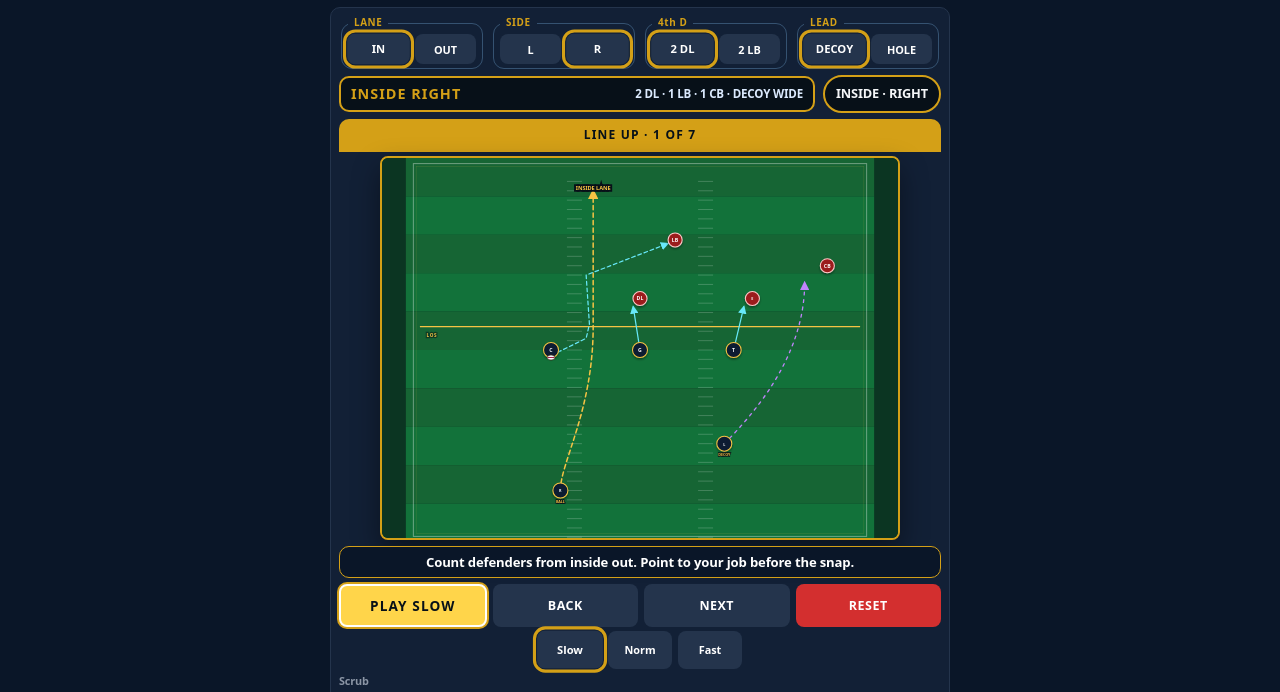
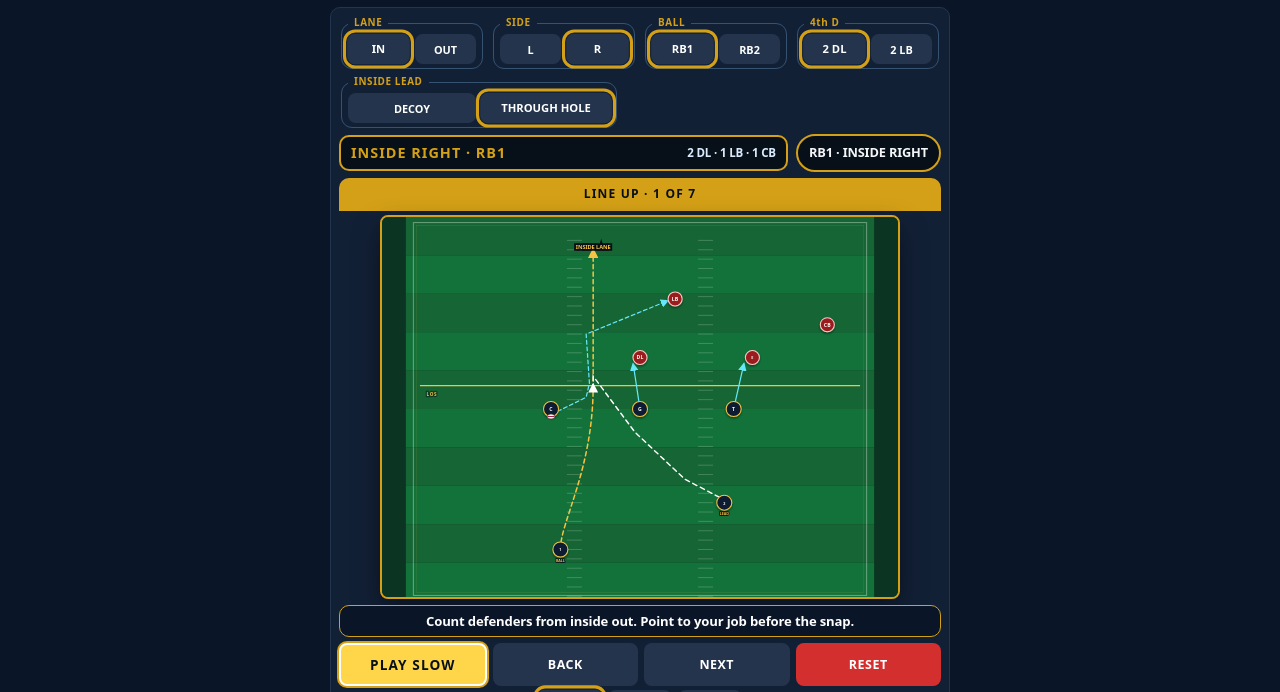
Before and after one commit to Seaverhall10/Flag_Football_AI, a plain HTML site: page drills.html in a window 1280 px wide. Shown: the part 74-766 px from the top of the page. Drawn offline with Linux system fonts and the light colour scheme.

Commit message:
Outside run: other back kicks the Corner. Pick RB1 or RB2 for the ball.

```diff
--- a/css/styles.css
+++ b/css/styles.css
@@ -1196,3 +1196,6 @@ body.half-drill-page { padding-bottom: 16px; }
   .half-drill-page .sim-root.half-drill-root,
   .half-drill-page .half-team-svg { max-height: 42vh; }
 }
+
+.half-drill-page .decoy-row { grid-template-columns: minmax(0, 280px); margin: 0 0 6px; }
+.half-drill-page .decoy-row[hidden] { display: none; }
--- a/drills.html
+++ b/drills.html
@@ -4,8 +4,8 @@
   <meta charset="utf-8">
   <meta name="viewport" content="width=device-width, initial-scale=1">
   <title>Half-Team Blocking Drill — Cy-Fair K/1 Lions</title>
-  <meta name="description" content="5 on 4 half-line blocking drill. Center wraps to the LB.">
-  <link rel="stylesheet" href="css/styles.css?v=tight">
+  <meta name="description" content="5 on 4 half-line blocking drill. Pick the ball carrier. Outside back kicks the Corner.">
+  <link rel="stylesheet" href="css/styles.css?v=kick">
 </head>
 <body class="half-drill-page">
   <a class="skip-link" href="#main">Skip to content</a>
@@ -28,15 +28,18 @@
       <div class="drill-choice-grid">
         <fieldset class="drill-choice"><legend>LANE</legend><div class="look-toggle" role="group" aria-label="Run lane"><button class="btn btn-secondary is-active" type="button" data-half-lane="inside" aria-pressed="true">IN</button><button class="btn btn-secondary" type="button" data-half-lane="outside" aria-pressed="false">OUT</button></div></fieldset>
         <fieldset class="drill-choice"><legend>SIDE</legend><div class="look-toggle" role="group" aria-label="Play side"><button class="btn btn-secondary" type="button" data-half-side="left" aria-pressed="false">L</button><button class="btn btn-secondary is-active" type="button" data-half-side="right" aria-pressed="true">R</button></div></fieldset>
+        <fieldset class="drill-choice"><legend>BALL</legend><div class="look-toggle" role="group" aria-label="Ball carrier"><button class="btn btn-secondary is-active" type="button" data-half-carrier="RB1" aria-pressed="true">RB1</button><button class="btn btn-secondary" type="button" data-half-carrier="RB2" aria-pressed="false">RB2</button></div></fieldset>
         <fieldset class="drill-choice"><legend>4th D</legend><div class="look-toggle" role="group" aria-label="Fourth defender"><button class="btn btn-secondary is-active" type="button" data-half-front="two-dl" aria-pressed="true">2 DL</button><button class="btn btn-secondary" type="button" data-half-front="two-lb" aria-pressed="false">2 LB</button></div></fieldset>
-        <fieldset class="drill-choice"><legend>LEAD</legend><div class="look-toggle" role="group" aria-label="Lead path"><button class="btn btn-secondary is-active" type="button" data-half-decoy="on" aria-pressed="true">DECOY</button><button class="btn btn-secondary" type="button" data-half-decoy="off" aria-pressed="false">HOLE</button></div></fieldset>
+      </div>
+      <div class="drill-choice-grid decoy-row" id="half-decoy-choice">
+        <fieldset class="drill-choice"><legend>INSIDE LEAD</legend><div class="look-toggle" role="group" aria-label="Inside lead path"><button class="btn btn-secondary" type="button" data-half-decoy="on" aria-pressed="false">DECOY</button><button class="btn btn-secondary is-active" type="button" data-half-decoy="off" aria-pressed="true">THROUGH HOLE</button></div></fieldset>
       </div>
       <div class="half-call-row">
-        <div id="half-call" class="half-call" aria-live="polite"><strong>INSIDE RIGHT</strong><span>2 DL · 1 LB · 1 CB</span></div>
-        <span class="play-call-badge" id="half-badge">INSIDE · RIGHT</span>
+        <div id="half-call" class="half-call" aria-live="polite"><strong>INSIDE RIGHT · RB1</strong><span>2 DL · 1 LB · 1 CB</span></div>
+        <span class="play-call-badge" id="half-badge">RB1 · INSIDE RIGHT</span>
       </div>
       <p id="half-beat" class="timer-label sim-beat">LINE UP · 1 OF 7</p>
-      <h2 id="half-title" class="visually-hidden">Inside Right · Two-DL Front</h2>
+      <h2 id="half-title" class="visually-hidden">Inside Right · RB1</h2>
       <div id="half-drill-root" class="sim-root half-drill-root"></div>
       <p id="half-cue" class="sim-cue" aria-live="polite">Count defenders from inside out. Point to your job before the snap.</p>
       <div class="sim-controls"><button type="button" class="btn btn-primary sim-big" id="half-play">PLAY SLOW</button><button type="button" class="btn btn-secondary sim-big" id="half-back">BACK</button><button type="button" class="btn btn-secondary sim-big" id="half-next">NEXT</button><button type="button" class="btn btn-danger sim-big" id="half-reset">RESET</button></div>
@@ -62,8 +65,8 @@
       <div class="half-more-body">
         <div class="half-guide-grid">
           <article class="half-guide-card"><span class="guide-number">1</span><h3>Point before the snap</h3><p>Each blocker points to one defender. Guard owns the DL. Center climbs to the LB. Tackle takes the edge.</p></article>
-          <article class="half-guide-card"><span class="guide-number">2</span><h3>Inside run</h3><p>Runner presses between Center and Guard. Lead enters first or decoys wide.</p></article>
-          <article class="half-guide-card"><span class="guide-number">3</span><h3>Outside run</h3><p>Runner reaches Tackle's outside hip before turning north. Corner stays outside.</p></article>
+          <article class="half-guide-card"><span class="guide-number">2</span><h3>Inside run</h3><p>Pick which back has the ball. The other back leads through the hole, or decoys wide.</p></article>
+          <article class="half-guide-card"><span class="guide-number">3</span><h3>Outside run</h3><p>The other back kicks the Corner (inside hip). Tackle takes the edge. Runner goes north once the CB is occupied.</p></article>
           <article class="half-guide-card"><span class="guide-number">4</span><h3>Fit</h3><p>Head out, hands inside. Defender anchors, sheds to the lane, never through a child's head.</p></article>
         </div>
       </div>
@@ -71,7 +74,7 @@
   </main>
 
   <footer class="foot"><div class="foot-inner"><div>Cy-Fair K/1 Lions</div><div><a href="https://seaverhall10.github.io/Flag_Football_AI/">Pages</a></div></div></footer>
-  <script src="js/half-drill.v2.js?v=tight"></script>
+  <script src="js/half-drill.v2.js?v=kick"></script>
   <script src="js/app.js"></script>
 </body>
 </html>
--- a/js/half-drill.v2.js
+++ b/js/half-drill.v2.js
@@ -8,12 +8,12 @@
     { name: "DIRECT SNAP", cue: "Center snaps to Runner. Defense reads the ball without crossing early." },
     { name: "FIRST STEP", cue: "Guard: your DL. Center: A-gap, then climb to the backer." },
     { name: "FIT", cue: "G on the DL. C wraps inside to the backer. T on the edge." },
-    { name: "LANE", cue: "Lead RB enters first. Runner commits to the selected lane." },
+    { name: "LANE", cue: "If we go outside, the other back takes the Corner. Runner hits the lane." },
     { name: "SHED / FLAG", cue: "Defense finds the ball, sheds toward the lane, and closes under control." },
     { name: "FINISH", cue: "Runner goes north. Defense pursues inside-out; Corner keeps contain." }
   ];
   const state = {
-    lane: "inside", side: "right", front: "two-dl", decoy: true, t: 0, playing: false, speed: 10500,
+    lane: "inside", side: "right", front: "two-dl", decoy: false, carrier: "RB1", t: 0, playing: false, speed: 10500,
     startT: 0, startedAt: 0, raf: 0, selected: null, players: {},
     nudge: { RUN: { x: 0, y: 0 }, LEAD: { x: 0, y: 0 } },
     shown: null, dragging: null
@@ -37,17 +37,20 @@
   function gHipLabel() { return gHipKind() === "inside" ? "INSIDE HIP" : "OUTSIDE HIP"; }
   function playOut() { return state.side === "right" ? 1 : -1; }
   function hipDx(kind) { const outside = playOut() * HIP; return kind === "outside" ? outside : -outside; }
-  function hipOf(def, kind) { return { x: def.x + hipDx(kind), y: def.y + 8 }; }
+  function hipOf(def, kind) { return { x: def.x + hipDx(kind), y: def.y + 4 }; }
+  function runnerId() { return state.carrier === "RB2" ? "LEAD" : "RUN"; }
+  function leadId() { return state.carrier === "RB2" ? "RUN" : "LEAD"; }
+  function leadToCorner() { return state.lane === "outside" || state.decoy; }
 
   function labels() {
     return {
-      C: "CENTER", G: "GUARD", T: "TACKLE", RUN: "RUNNER", LEAD: "LEAD RB",
+      C: "CENTER", G: "GUARD", T: "TACKLE", RUN: "RB1", LEAD: "RB2",
       DL: "D-LINE", LB: state.front === "two-dl" ? "LINEBACKER" : "LB-IN", CB: "CORNER",
       FLEX: state.front === "two-dl" ? "EDGE / DL" : "LB-OUT"
     };
   }
   function tokenLabels() {
-    return { C: "C", G: "G", T: "T", RUN: "R", LEAD: "L", DL: "DL", LB: "LB", CB: "CB", FLEX: state.front === "two-dl" ? "E" : "O" };
+    return { C: "C", G: "G", T: "T", RUN: "1", LEAD: "2", DL: "DL", LB: "LB", CB: "CB", FLEX: state.front === "two-dl" ? "E" : "O" };
   }
   function rawHomes() {
     const ol = { C: { x: 310, y: 410 }, G: { x: 500, y: 410 }, T: { x: 700, y: 410 }, RUN: { x: 330, y: 710 }, LEAD: { x: 680, y: 610 } };
@@ -67,13 +70,20 @@
     const tHip = hipOf(h.FLEX, gHipKind());
     const cHip = hipOf(h.LB, "inside");
     const lanePt = { x: laneX(), y: LOS - 20 };
-    return {
+    const cbHip = hipOf(h.CB, "inside");
+    const run = runnerId(), lead = leadId();
+    const leadPoint = leadToCorner() ? cbHip : lanePt;
+    const leadTask = state.lane === "outside"
+      ? "You are the outside back. Kick the Corner. Inside hip. Seal him out."
+      : (state.decoy ? "Decoy wide. Hold the Corner." : "Lead through the hole. Center has the backer.");
+    const out = {
       C: { target: "LB", point: cHip, task: "Snap. Climb through the A-gap. Wrap inside the DL to the backer. Do not block Guard's man." },
       G: { target: "DL", point: gHip, task: `${gHipLabel()} of D-LINE. That is YOUR guy.` },
-      T: { target: "FLEX", point: tHip, task: `${gHipLabel()} of EDGE. Stay on him.` },
-      LEAD: { target: state.decoy ? "CB" : "LANE", point: state.decoy ? { x: h.CB.x, y: h.CB.y + 36 } : lanePt, task: state.decoy ? "Decoy wide. Hold the Corner." : "Lead through the hole. Center has the backer." },
-      RUN: { target: "LANE", point: { x: laneX(), y: LOS }, task: `Snap. ${laneName()} ${sideName()}. One cut. North.` }
+      T: { target: "FLEX", point: tHip, task: `${gHipLabel()} of EDGE. Stay on him.` }
     };
+    out[run] = { target: "LANE", point: { x: laneX(), y: LOS }, task: `You have the ball. ${laneName()} ${sideName()}. Follow. Plant. Go.` };
+    out[lead] = { target: leadToCorner() ? "CB" : "LANE", point: leadPoint, task: leadTask };
+    return out;
   }
   function defenseTasks() {
     return state.front === "two-dl"
@@ -81,25 +91,29 @@
           DL: `Anchor inside · separate from Guard · shed toward ${laneName()} lane`,
           FLEX: `Set the edge · outside arm free · squeeze without losing contain`,
           LB: `Stay square. Center is climbing to you. Shed, then the ball.`,
-          CB: `Unblocked contain · nothing outside · force Runner back to pursuit`
+          CB: state.lane === "outside"
+            ? `Fight the lead · keep outside leverage · nothing outside`
+            : `Unblocked contain · nothing outside · force Runner back to pursuit`
         }
       : {
           DL: `Anchor inside · separate from Guard · shed toward ${laneName()} lane`,
           LB: `Stay square. Center is climbing to you. Shed, then the ball.`,
-          FLEX: `Stay square outside · fit Lead RB · protect the selected lane`,
-          CB: `Unblocked contain · nothing outside · force Runner back to pursuit`
+          FLEX: `Stay square outside · fit the lead · protect the selected lane`,
+          CB: state.lane === "outside"
+            ? `Fight the lead · keep outside leverage · nothing outside`
+            : `Unblocked contain · nothing outside · force Runner back to pursuit`
         };
   }
   function offenseRole(id) {
-    if (id === "RUN") return "BALL";
-    if (id === "LEAD") return state.decoy ? "DECOY" : "LEAD";
+    if (id === runnerId()) return "BALL";
+    if (id === leadId()) return state.lane === "outside" ? "CB" : (state.decoy ? "DECOY" : "LEAD");
     if (id === "G") return gHipLabel();
     if (id === "C") return "CLIMB";
     return "BLOCK";
   }
   function tokenCaption(id) {
-    if (id === "RUN") return "BALL";
-    if (id === "LEAD") return state.decoy ? "DECOY" : "LEAD";
+    if (id === runnerId()) return "BALL";
+    if (id === leadId()) return state.lane === "outside" ? "CB" : (state.decoy ? "DECOY" : "LEAD");
     return "";
   }
 
@@ -133,30 +147,31 @@
   }
 
   function runnerPose(beat) {
-    const h = homes().RUN, x = laneX(), finishX = state.lane === "outside" ? x : lerp(x, 500, .12);
-    return [h, { x: h.x, y: h.y - 8 }, { x: lerp(h.x, x, .18), y: 685 }, { x: lerp(h.x, x, .48), y: 555 }, { x, y: 420 }, { x, y: 300 }, { x: finishX, y: 70 }][beat];
+    const h = homes()[runnerId()], x = laneX(), finishX = state.lane === "outside" ? x : lerp(x, 500, .12);
+    return [h, { x: h.x, y: h.y - 6 }, { x: lerp(h.x, x, .22), y: 620 }, { x: lerp(h.x, x, .52), y: 500 }, { x, y: 380 }, { x, y: 270 }, { x: finishX, y: 64 }][beat];
   }
   function leadPose(beat) {
-    const h = homes().LEAD, target = assignments().LEAD.point, x = laneX();
-    if (state.decoy) {
-      const cb = homes().CB;
-      const flare = { x: lerp(h.x, cb.x, .78), y: cb.y + 36 };
+    const h = homes()[leadId()], x = laneX();
+    if (leadToCorner()) {
+      const hip = hipOf(homes().CB, state.lane === "outside" ? "inside" : "outside");
+      const fit = state.lane === "outside" ? hip : { x: lerp(h.x, homes().CB.x, .78), y: homes().CB.y + 28 };
       return [
         h,
-        { x: lerp(h.x, flare.x, .1), y: h.y - 6 },
-        { x: lerp(h.x, flare.x, .38), y: 575 },
-        { x: lerp(h.x, flare.x, .62), y: 455 },
-        { x: lerp(h.x, flare.x, .86), y: 340 },
-        flare,
-        { x: lerp(flare.x, cb.x, .28), y: cb.y + 28 }
+        { x: lerp(h.x, fit.x, .08), y: h.y - 6 },
+        { x: lerp(h.x, fit.x, .32), y: lerp(h.y, fit.y, .28) },
+        { x: lerp(h.x, fit.x, .58), y: lerp(h.y, fit.y, .55) },
+        mix(h, fit, .86),
+        fit,
+        { x: fit.x, y: fit.y - 2 }
       ][beat];
     }
-    return [h, { x: h.x, y: h.y - 8 }, { x: lerp(h.x, x, .3), y: 610 }, { x: lerp(h.x, x, .68), y: 505 }, { x, y: 365 }, { x: target.x, y: target.y + 35 }, { x: target.x, y: target.y + 30 }][beat];
+    const target = { x: x, y: LOS - 18 };
+    return [h, { x: h.x, y: h.y - 6 }, { x: lerp(h.x, x, .3), y: 560 }, { x: lerp(h.x, x, .68), y: 460 }, { x, y: 340 }, { x: target.x, y: target.y + 20 }, { x: target.x, y: target.y + 16 }][beat];
   }
   function poseAtBeat(beat) {
     const h = homes(), out = basePoses();
-    out.RUN = runnerPose(beat);
-    out.LEAD = leadPose(beat);
+    out[runnerId()] = runnerPose(beat);
+    out[leadId()] = leadPose(beat);
     const x = laneX(), laneBias = state.side === "right" ? -24 : 24;
     if (beat >= 5) {
       const lbTarget = { x: x + laneBias, y: 275 };
@@ -197,18 +212,23 @@
   }
   function reactToBall(poses) {
     if (state.t < 1) return;
-    const ballX = poses.RUN.x;
-    const k = state.dragging === "RUN" ? 0.22 : 0.55;
+    const rid = runnerId();
+    const ballX = poses[rid].x;
+    const k = state.dragging === rid ? 0.22 : 0.55;
     const follow = clamp((state.t - 1) / 4.2, 0, 1);
-    const lbWant = { x: lerp(homes().LB.x, ballX + (state.side === "right" ? -24 : 24), follow), y: lerp(homes().LB.y, Math.min(poses.RUN.y - 50, 280), follow * 0.7) };
+    const lbWant = { x: lerp(homes().LB.x, ballX + (state.side === "right" ? -24 : 24), follow), y: lerp(homes().LB.y, Math.min(poses[rid].y - 50, 280), follow * 0.7) };
     poses.LB = mix(poses.LB, lbWant, k);
-    const margin = 72;
+    const margin = state.lane === "outside" ? 48 : 72;
     let wantCb = poses.CB.x;
-    if (state.side === "right") wantCb = Math.max(poses.CB.x, ballX + margin);
-    else wantCb = Math.min(poses.CB.x, ballX - margin);
-    poses.CB.x = lerp(poses.CB.x, wantCb, k);
+    if (state.lane === "outside" && state.t >= 2) {
+      /* stay and fight the lead; do not immediately chase outside */
+    } else {
+      if (state.side === "right") wantCb = Math.max(poses.CB.x, ballX + margin);
+      else wantCb = Math.min(poses.CB.x, ballX - margin);
+      poses.CB.x = lerp(poses.CB.x, wantCb, k);
+    }
     if (state.t < 5) {
-      const pin = state.dragging === "RUN" ? 0.35 : 0.2;
+      const pin = state.dragging === rid ? 0.35 : 0.2;
       poses.DL = mix(poses.DL, { x: homes().DL.x, y: homes().DL.y + 6 }, pin);
       poses.FLEX = mix(poses.FLEX, { x: homes().FLEX.x + playOut() * 8, y: homes().FLEX.y + 4 }, pin);
     }
@@ -231,7 +251,7 @@
     else poses.C.x = Math.max(poses.C.x, limit);
   }
   function separate(poses) {
-    const close = { "G|DL": 1, "DL|G": 1, "T|FLEX": 1, "FLEX|T": 1 };
+    const close = { "G|DL": 1, "DL|G": 1, "T|FLEX": 1, "FLEX|T": 1, "LEAD|CB": 1, "CB|LEAD": 1, "RUN|CB": 1, "CB|RUN": 1 };
     const ids = Object.keys(poses);
     for (let pass = 0; pass < 4; pass += 1) {
       for (let i = 0; i < ids.length; i += 1) {
@@ -264,7 +284,7 @@
   }
 
   function drawLane() {
-    const x = laneX(), start = homes().RUN;
+    const x = laneX(), start = homes()[runnerId()];
     lanePath.setAttribute("d", `M ${start.x},${start.y} C ${start.x},650 ${x},540 ${x},${LOS} L ${x},70`);
     lanePath.setAttribute("stroke", state.lane === "inside" ? "#f6c344" : "#fb923c");
     laneLabel.setAttribute("x", String(x));
@@ -305,22 +325,17 @@
       });
       blockLayer.appendChild(path);
     });
-    const decoyLead = state.decoy;
-    const leadD = decoyLead
-      ? (function () {
-          const cb = homes().CB;
-          const flare = { x: lerp(h.LEAD.x, cb.x, .78), y: cb.y + 36 };
-          return `M ${h.LEAD.x},${h.LEAD.y} Q ${flare.x},${(h.LEAD.y + flare.y) / 2} ${flare.x},${flare.y}`;
-        }())
-      : pathFor("LEAD");
+    const lid = leadId();
+    const toCb = leadToCorner();
+    const kick = state.lane === "outside";
     const leadPath = el("path", {
-      d: leadD, fill: "none",
-      stroke: decoyLead ? "#c084fc" : "#fff",
-      "stroke-width": decoyLead ? "2.8" : "3.2",
-      "stroke-dasharray": decoyLead ? "6 10" : "14 10",
+      d: pathFor(lid), fill: "none",
+      stroke: kick ? "#fff" : (state.decoy ? "#c084fc" : "#fff"),
+      "stroke-width": "3",
+      "stroke-dasharray": kick ? "0" : (state.decoy ? "6 8" : "10 8"),
       "stroke-linecap": "round",
-      "marker-end": decoyLead ? "url(#halfDecoyArrow)" : "url(#halfLeadArrow)",
-      "data-half-owner": "LEAD", "pointer-events": "none"
+      "marker-end": kick ? "url(#halfLeadArrow)" : (state.decoy ? "url(#halfDecoyArrow)" : "url(#halfLeadArrow)"),
+      "data-half-owner": lid, "pointer-events": "none"
     });
     blockLayer.appendChild(leadPath);
   }
@@ -330,7 +345,9 @@
   function drawHips(poses) {
     hipLayer.innerHTML = "";
     if (state.t < 2 || state.t > 5) return;
-    [["G", "DL", gHipKind()], ["T", "FLEX", gHipKind()], ["C", "LB", "inside"]].forEach(([ol, defId, kind]) => {
+    const marks = [["G", "DL", gHipKind()], ["T", "FLEX", gHipKind()], ["C", "LB", "inside"]];
+    if (state.lane === "outside") marks.push([leadId(), "CB", "inside"]);
+    marks.forEach(([ol, defId, kind]) => {
       const hip = hipOf(poses[defId], kind);
       const dir = hipDx(kind) >= 0 ? 1 : -1;
       const chev = el("path", {
@@ -502,7 +519,7 @@
       player.selected.setAttribute("opacity", state.selected === id ? "1" : "0");
     });
     drawHips(poses);
-    const center = poses.C, runner = poses.RUN, amount = clamp(state.t, 0, 1);
+    const center = poses.C, runner = poses[runnerId()], amount = clamp(state.t, 0, 1);
     const ballPos = state.t < 1
       ? mix({ x: center.x, y: center.y + 16 }, { x: runner.x + 12, y: runner.y - 4 }, ease(amount))
       : { x: runner.x + 12, y: runner.y - 4 };
@@ -516,7 +533,7 @@
   }
   function updateJobs() {
     const h = homes(), a = assignments(), d = defenseTasks();
-    document.getElementById("half-offense-jobs").innerHTML = OFFENSE.map((id) => `<button type="button" class="assignment-card role-${offenseRole(id).toLowerCase().replace(" ", "-")}" data-half-job="${id}"><span class="assignment-position">${h[id].label}</span><span class="assignment-role">${id === "RUN" ? "RUN THE LANE" : id === "LEAD" ? (state.decoy ? "DECOY WIDE" : "LEAD BLOCK") : id === "G" ? gHipLabel() : id === "C" ? "WRAP TO LB" : "BLOCK"}</span><span class="assignment-task">${a[id].task}</span></button>`).join("");
+    document.getElementById("half-offense-jobs").innerHTML = OFFENSE.map((id) => `<button type="button" class="assignment-card role-${offenseRole(id).toLowerCase().replace(" ", "-")}" data-half-job="${id}"><span class="assignment-position">${h[id].label}</span><span class="assignment-role">${id === runnerId() ? "HAS THE BALL" : id === leadId() ? (state.lane === "outside" ? "KICK THE CB" : (state.decoy ? "DECOY WIDE" : "LEAD THE HOLE")) : id === "G" ? gHipLabel() : id === "C" ? "WRAP TO LB" : "BLOCK"}</span><span class="assignment-task">${a[id].task}</span></button>`).join("");
     document.getElementById("half-defense-jobs").innerHTML = DEFENSE.map((id) => `<button type="button" class="assignment-card defense-job" data-half-job="${id}"><span class="assignment-position">${h[id].label}</span><span class="assignment-role">LANE INTEGRITY</span><span class="assignment-task">${d[id]}</span></button>`).join("");
     document.querySelectorAll("[data-half-job]").forEach((card) => card.addEventListener("click", function () { selectPlayer(card.getAttribute("data-half-job")); }));
   }
@@ -528,17 +545,20 @@
     if (state.selected) cueEl.textContent = `${homes()[id].label}: ${task}`;
   }
   function updateUi() {
-    [["half-lane", state.lane], ["half-side", state.side], ["half-front", state.front]].forEach(([group, value]) => document.querySelectorAll(`[data-${group}]`).forEach((button) => { const active = button.getAttribute(`data-${group}`) === value; button.classList.toggle("is-active", active); button.setAttribute("aria-pressed", String(active)); }));
+    [["half-lane", state.lane], ["half-side", state.side], ["half-front", state.front], ["half-carrier", state.carrier]].forEach(([group, value]) => document.querySelectorAll(`[data-${group}]`).forEach((button) => { const active = button.getAttribute(`data-${group}`) === value; button.classList.toggle("is-active", active); button.setAttribute("aria-pressed", String(active)); }));
     document.querySelectorAll("[data-half-decoy]").forEach((button) => {
       const on = button.getAttribute("data-half-decoy") === "on";
       const active = on === state.decoy;
       button.classList.toggle("is-active", active);
       button.setAttribute("aria-pressed", String(active));
     });
+    const decoyBox = document.getElementById("half-decoy-choice");
+    if (decoyBox) decoyBox.hidden = state.lane === "outside";
     const formation = state.front === "two-dl" ? "2 DL · 1 LB · 1 CB" : "1 DL · 2 LB · 1 CB";
-    document.getElementById("half-call").innerHTML = `<strong>${laneName()} ${sideName()}</strong><span>${formation}${state.decoy ? " · DECOY WIDE" : ""}</span>`;
-    document.getElementById("half-title").textContent = `${laneName()[0] + laneName().slice(1).toLowerCase()} ${sideName()[0] + sideName().slice(1).toLowerCase()} · ${frontName()}`;
-    document.getElementById("half-badge").textContent = `${laneName()} · ${sideName()}`;
+    const extra = state.lane === "outside" ? " · RB KICKS CB" : (state.decoy ? " · DECOY WIDE" : "");
+    document.getElementById("half-call").innerHTML = `<strong>${laneName()} ${sideName()} · ${state.carrier}</strong><span>${formation}${extra}</span>`;
+    document.getElementById("half-title").textContent = `${laneName()[0] + laneName().slice(1).toLowerCase()} ${sideName()[0] + sideName().slice(1).toLowerCase()} · ${state.carrier}`;
+    document.getElementById("half-badge").textContent = `${state.carrier} · ${laneName()} ${sideName()}`;
   }
   function renderChoice() {
     pause();
@@ -558,7 +578,7 @@
   function tick(now) { if (!state.playing) return; const remaining = 6 - state.startT, duration = state.speed * (remaining / 6), progress = duration <= 0 ? 1 : clamp((now - state.startedAt) / duration, 0, 1); setT(state.startT + remaining * progress); if (progress < 1 && state.playing) state.raf = requestAnimationFrame(tick); else { state.playing = false; setT(6); playButton.textContent = "PLAY AGAIN"; } }
   function play() { if (state.playing) { pause(); return; } if (window.matchMedia && window.matchMedia("(prefers-reduced-motion: reduce)").matches) { setT(6); return; } if (state.t >= 5.99) setT(0); state.playing = true; state.startT = state.t; state.startedAt = performance.now(); playButton.textContent = "PAUSE"; state.raf = requestAnimationFrame(tick); }
   function setBeat(value) { pause(); setT(clamp(value, 0, 6)); }
-  function bindChoice(selector, key) { document.querySelectorAll(selector).forEach((button) => button.addEventListener("click", function () { state[key] = button.getAttribute(selector.slice(1, -1)); if (key === "lane") state.decoy = state.lane === "inside"; renderChoice(); })); }
+  function bindChoice(selector, key) { document.querySelectorAll(selector).forEach((button) => button.addEventListener("click", function () { state[key] = button.getAttribute(selector.slice(1, -1)); if (key === "lane" && state.lane === "outside") state.decoy = false; renderChoice(); })); }
 
   document.addEventListener("DOMContentLoaded", function () {
     const root = document.getElementById("half-drill-root");
@@ -572,6 +592,7 @@
     bindChoice("[data-half-lane]", "lane");
     bindChoice("[data-half-side]", "side");
     bindChoice("[data-half-front]", "front");
+    bindChoice("[data-half-carrier]", "carrier");
     document.querySelectorAll("[data-half-decoy]").forEach((button) => button.addEventListener("click", function () { state.decoy = button.getAttribute("data-half-decoy") === "on"; renderChoice(); }));
     playButton.addEventListener("click", play);
     document.getElementById("half-back").addEventListener("click", function () { setBeat(Math.round(state.t) - 1); });
```
Also changed, not shown: js/half-drill.js (+84 -63 lines).
